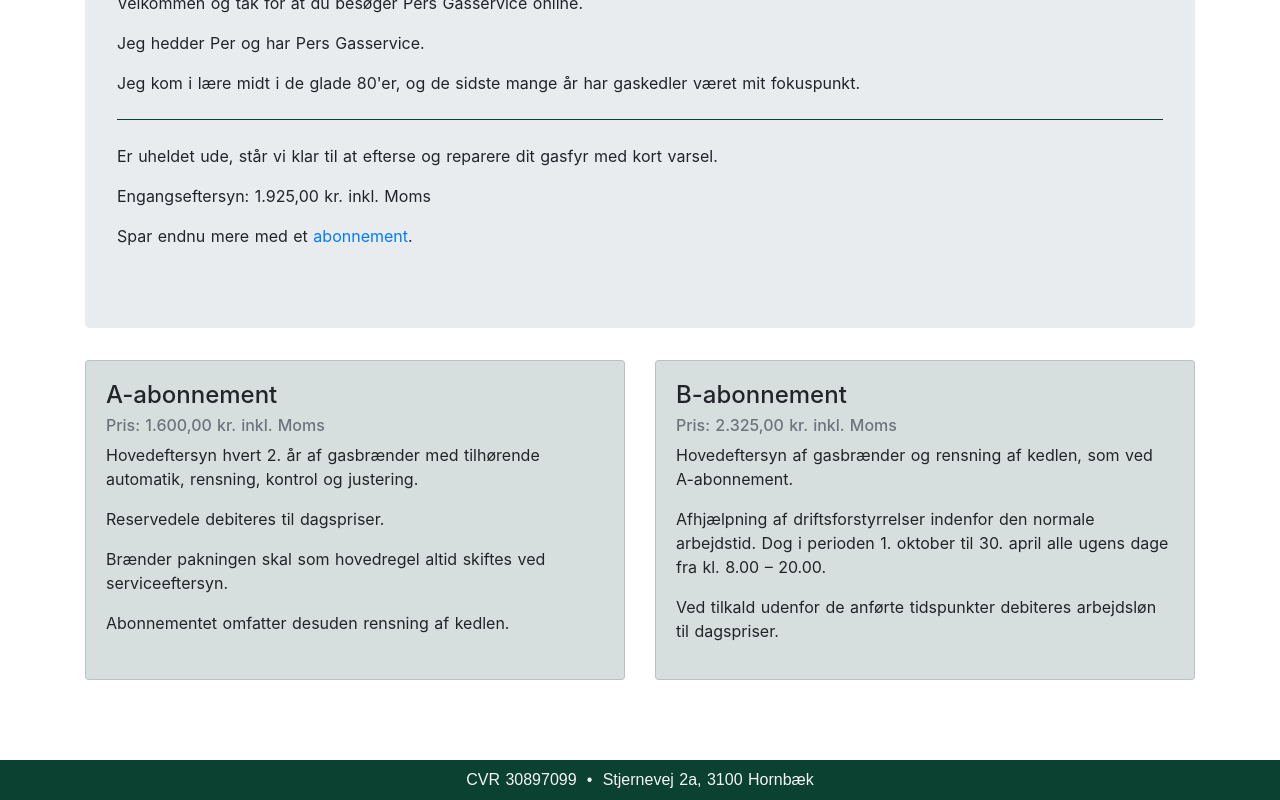
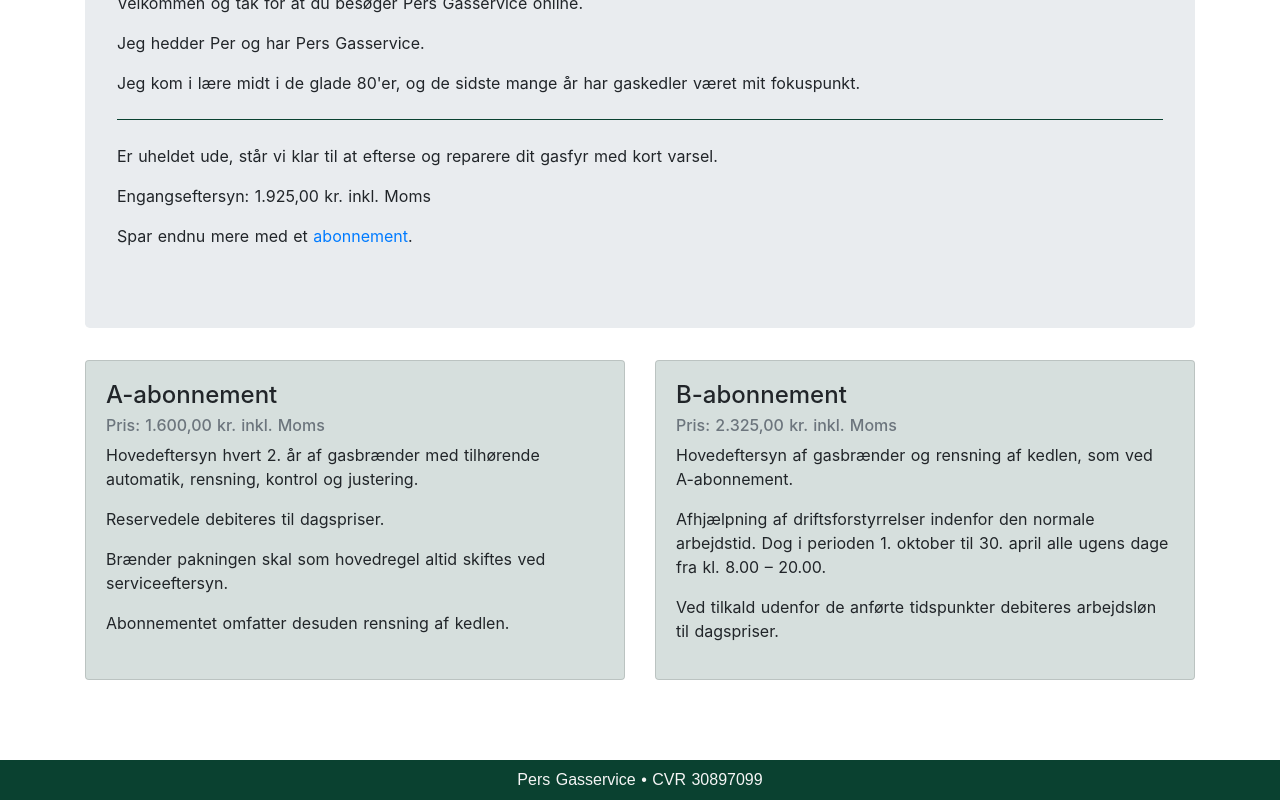
Before and after one commit to PGSAdmin/pgsadmin.github.io, a Nuxt app: page / in a window 1280 px wide. Shown: the part 509-1309 px from the top of the page. Built offline with nearby package versions, Linux system fonts and the light colour scheme.

Commit message:
feat: minor touchups

```diff
--- a/components/Footer.vue
+++ b/components/Footer.vue
@@ -1,8 +1,8 @@
 <template>
   <footer>
-    <span style="margin-right: 0.3em">CVR {{ cvr }}</span>
-    &bull;
-    <span style="margin-left: 0.3em">{{ address }}</span>
+    Pers Gasservice
+    <span style="margin: 0.3em 0">&bullet;</span>
+    CVR {{ cvr }}
   </footer>
 </template>
 
@@ -10,10 +10,10 @@
 import Vue from 'vue'
 export default Vue.extend({
   name: 'Footer',
+
   data() {
     return {
       cvr: this.$store.state.cvr,
-      address: this.$store.state.address,
     }
   },
 })
--- a/store/index.ts
+++ b/store/index.ts
@@ -1,7 +1,6 @@
 export const state = () => ({
   phone: '24 67 37 16',
   cvr: '30897099',
-  address: 'Stjernevej 2a, 3100 Hornbæk',
 })
 
 export type RootState = ReturnType<typeof state>
```
